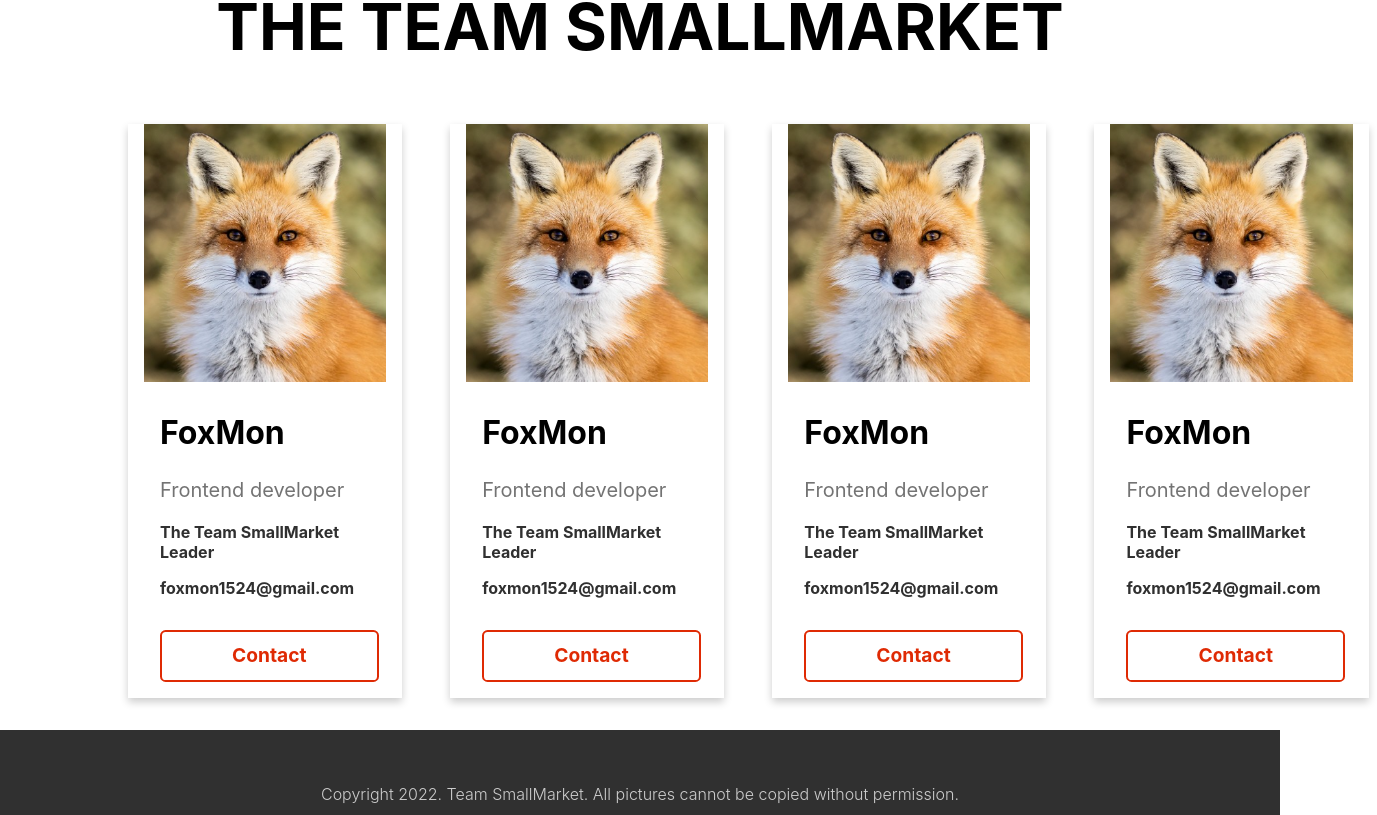
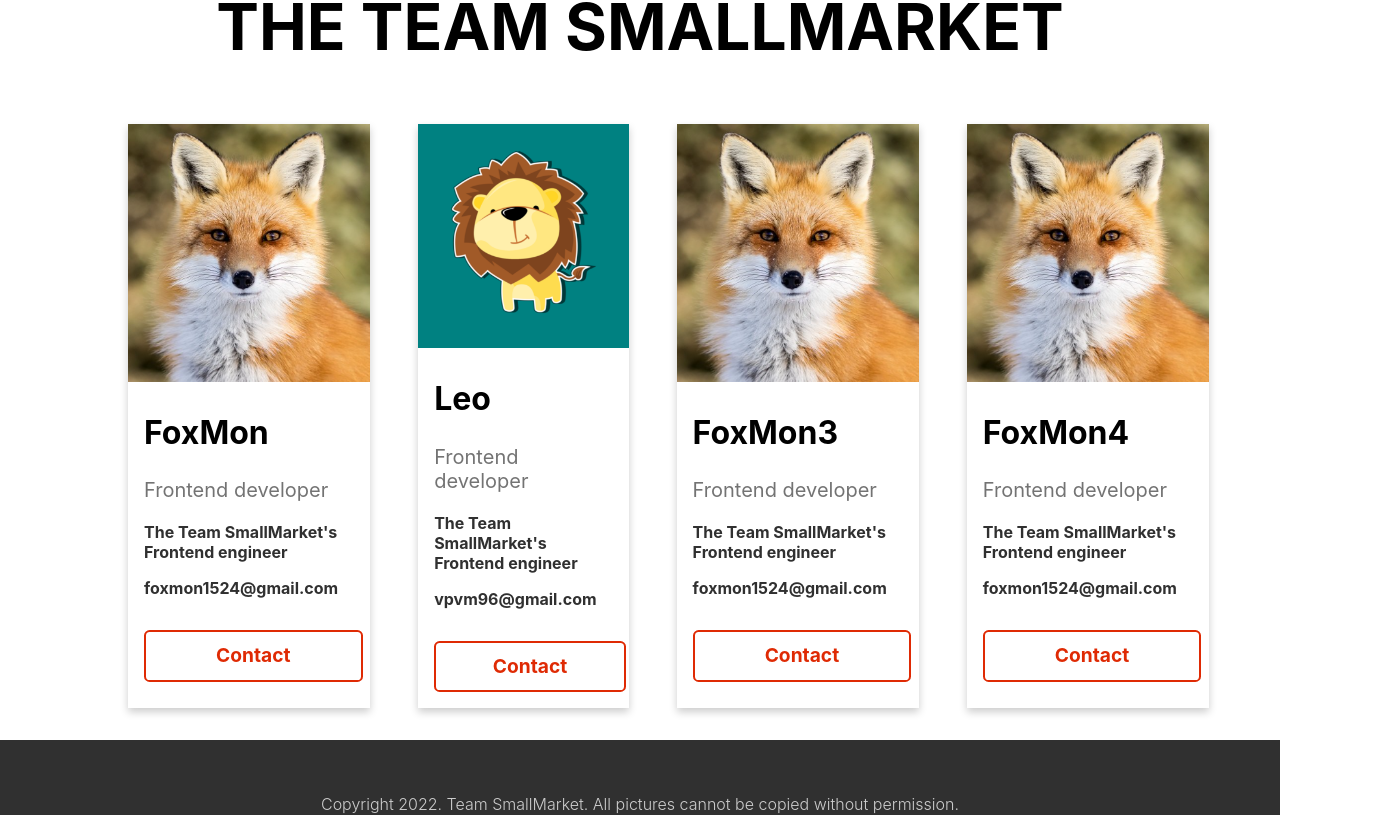
Before and after one commit to hovelopin/SmallMarket, a React (Create React App) app: page /contact in a window 1280 px wide. Shown: the part 538-1353 px from the top of the page, 1377 px wide, since content can reach past the window. Built offline with nearby package versions, Linux system fonts and the light colour scheme.

Commit message:
Fix: contactContainer 수정 및 사진추가

```diff
--- a/src/components/UI/container/contactContainer.jsx
+++ b/src/components/UI/container/contactContainer.jsx
@@ -13,12 +13,12 @@ const ContactContainer = () => {
             email: "foxmon1524@gmail.com",
         },
         {
-            img: "foxmon.PNG",
-            alt: "foxmon",
-            name: "FoxMon2",
+            img: "leo.png",
+            alt: "leo",
+            name: "Leo",
             subtitle: "Frontend developer",
             description: "The Team SmallMarket's Frontend engineer",
-            email: "foxmon1524@gmail.com",
+            email: "vpvm96@gmail.com",
         },
         {
             img: "foxmon.PNG",
@@ -58,19 +58,19 @@ const ContactContainer = () => {
                         <StyledColumnContainer key={c.name}>
                             <StyledCard>
                                 <StyledImg
-                                    src={`${process.env.PUBLIC_URL}/img/foxmon.PNG`}
-                                    alt="foxmon"
+                                    src={`${process.env.PUBLIC_URL}/img/${c.img}`}
+                                    alt={c.alt}
                                 />
                                 <StyledCardContainer>
-                                    <StyledTitle>FoxMon</StyledTitle>
+                                    <StyledTitle>{c.name}</StyledTitle>
                                     <StyledSubtitle>
-                                        Frontend developer
+                                        {c.subtitle}
                                     </StyledSubtitle>
                                     <StyledDescription>
-                                        The Team SmallMarket Leader
+                                        {c.description}
                                     </StyledDescription>
                                     <StyledDescription>
-                                        foxmon1524@gmail.com
+                                        {c.email}
                                     </StyledDescription>
                                     <StyledButtonContainer>
                                         <StyledLink href={`mailto:${c.email}`}>
@@ -132,7 +132,6 @@ const StyledColumnContainer = styled.div`
 
 const StyledCard = styled.div`
     box-shadow: 0 4px 8px 0 rgba(0, 0, 0, 0.2);
-    padding: 0 16px;
 `
 
 const StyledImg = styled.img`
@@ -180,7 +179,7 @@ const StyledLink = styled.a`
     line-height: 1;
     cursor: pointer;
     &:hover {
-        transition 0.3s;
+        transition: 0.3s;
         background-color: ${Theme.colors.darkRed};
         border: 2px solid ${Theme.colors.darkRed};
         color: ${Theme.colors.white};
```
Also changed, not shown: public/img/leo.png (added).
